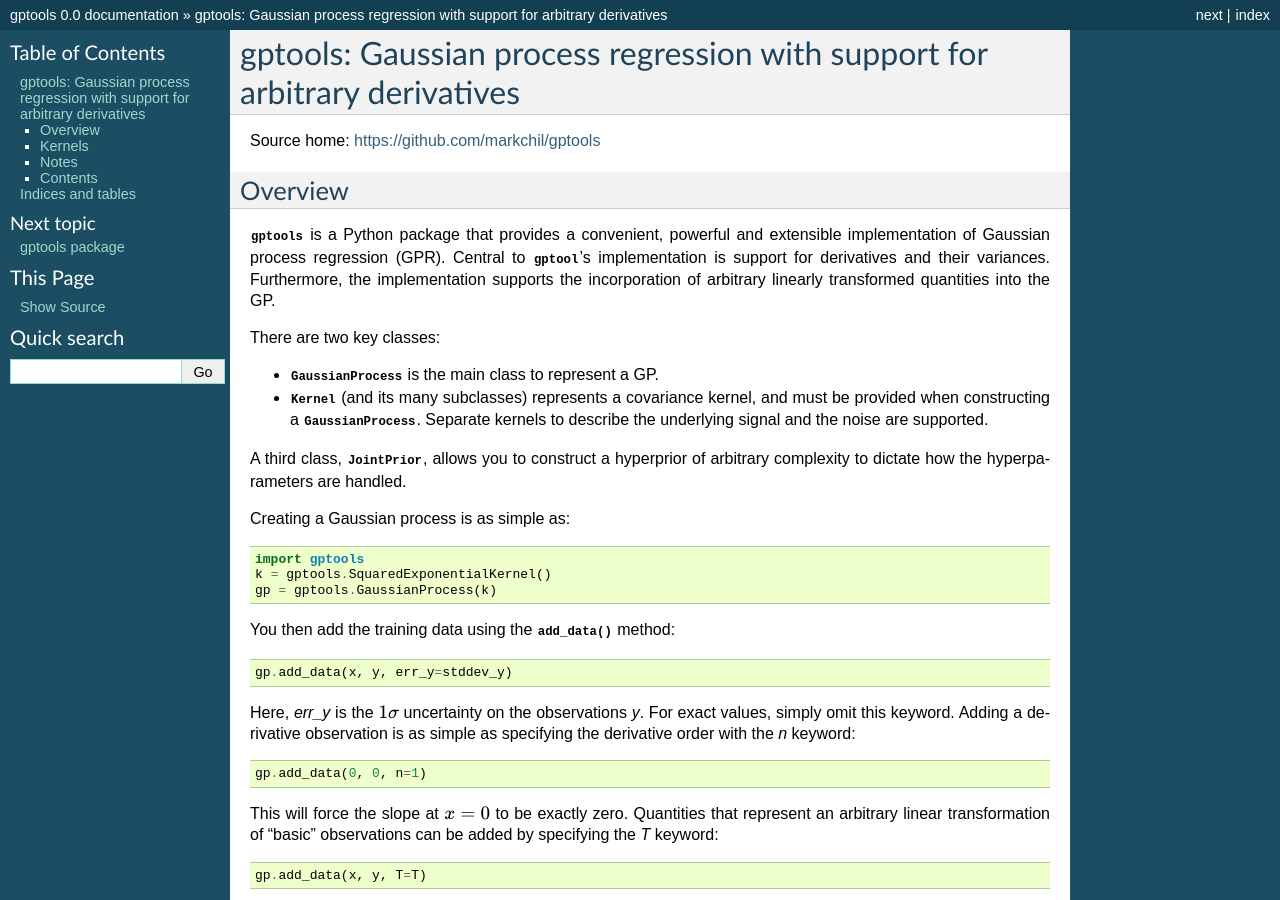
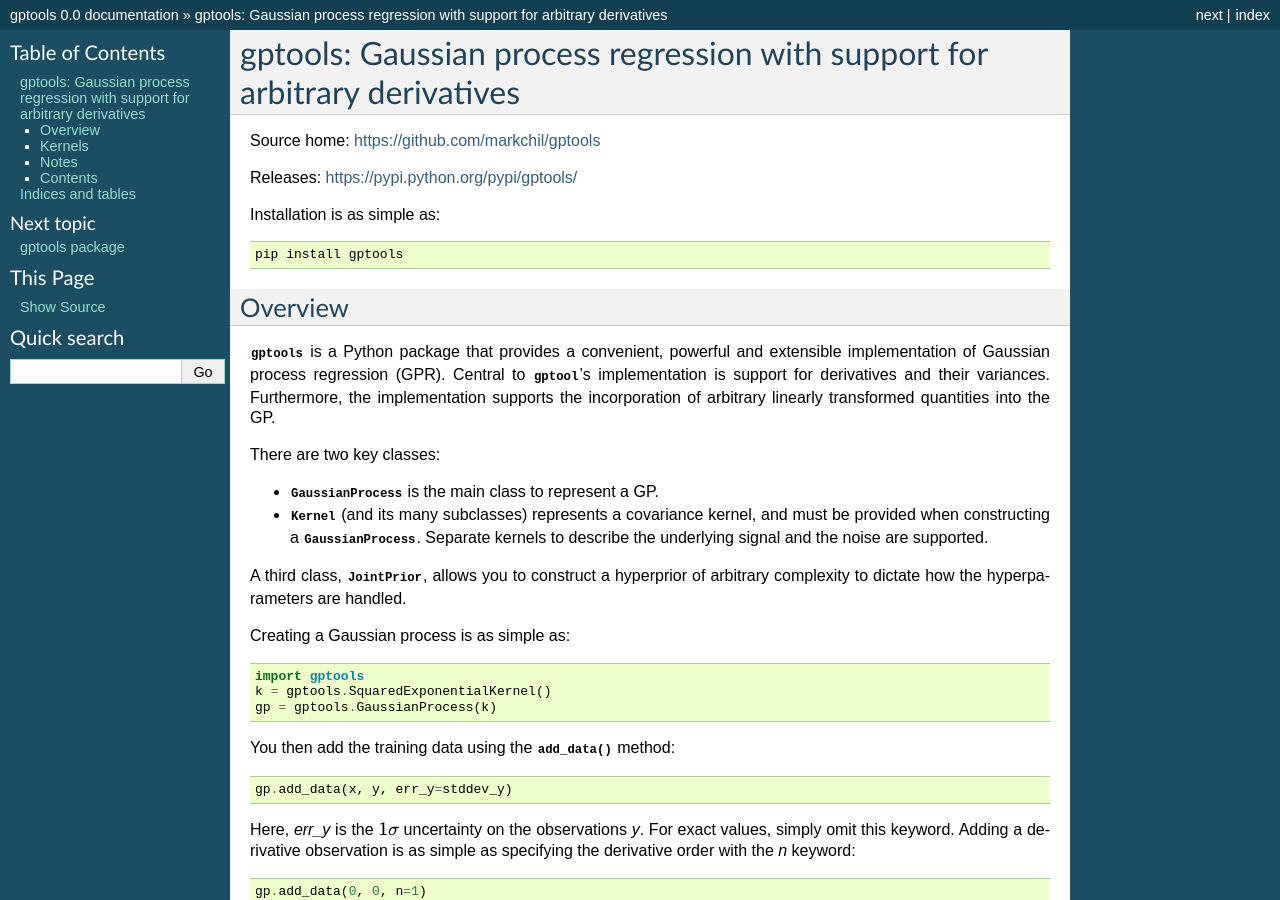
Before and after one commit to markchil/gptools, a Sphinx documentation site: the page built from docs/source/index.rst, in a window 1280 px wide and 900 px high. Built offline with Sphinx 7.4.7, drawn with Linux system fonts in a browser that asks for light colours; formulas are drawn with MathJax 3.

Commit message:
Update documentation to link to PyPI.

```diff
--- a/README.rst
+++ b/README.rst
@@ -11,6 +11,12 @@ Full package documentation is located at http://gptools.readthedocs.org/
 
 A printable PDF is available at https://media.readthedocs.org/pdf/gptools/latest/gptools.pdf
 
+Releases are available in PyPI at https://pypi.python.org/pypi/gptools/
+
+To install, simply execute::
+
+    pip install gptools
+
 If you find this software useful, please be sure to cite it:
 
 M.A. Chilenski (2014). gptools: Gaussian processes with arbitrary derivative constraints and predictions, GNU General Public License. github.com/markchil/gptools
--- a/docs/source/index.rst
+++ b/docs/source/index.rst
@@ -7,6 +7,12 @@ gptools: Gaussian process regression with support for arbitrary derivatives
 ===========================================================================
 
 Source home: https://github.com/markchil/gptools
+
+Releases: https://pypi.python.org/pypi/gptools/
+
+Installation is as simple as::
+
+    pip install gptools
 
 Overview
 --------
```
